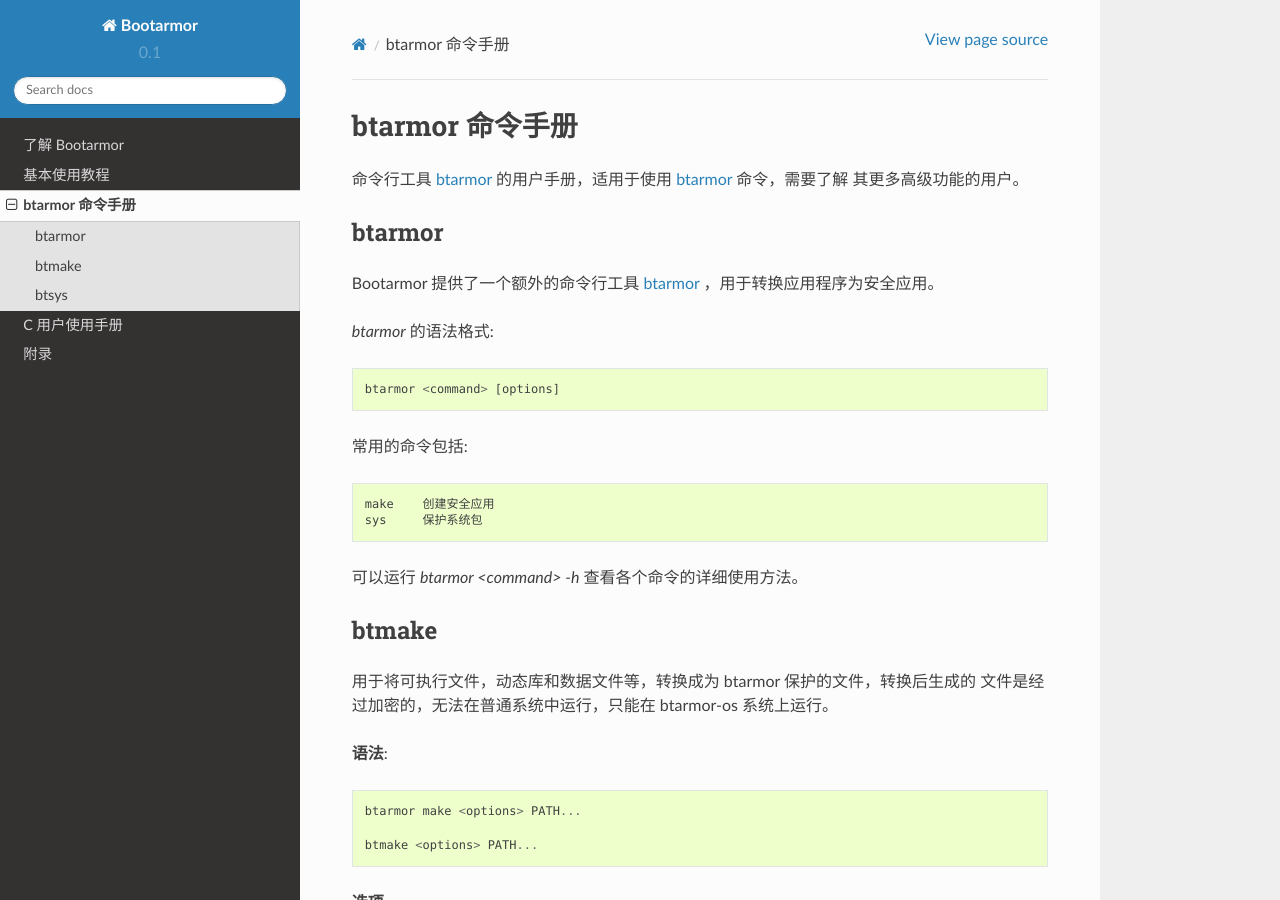
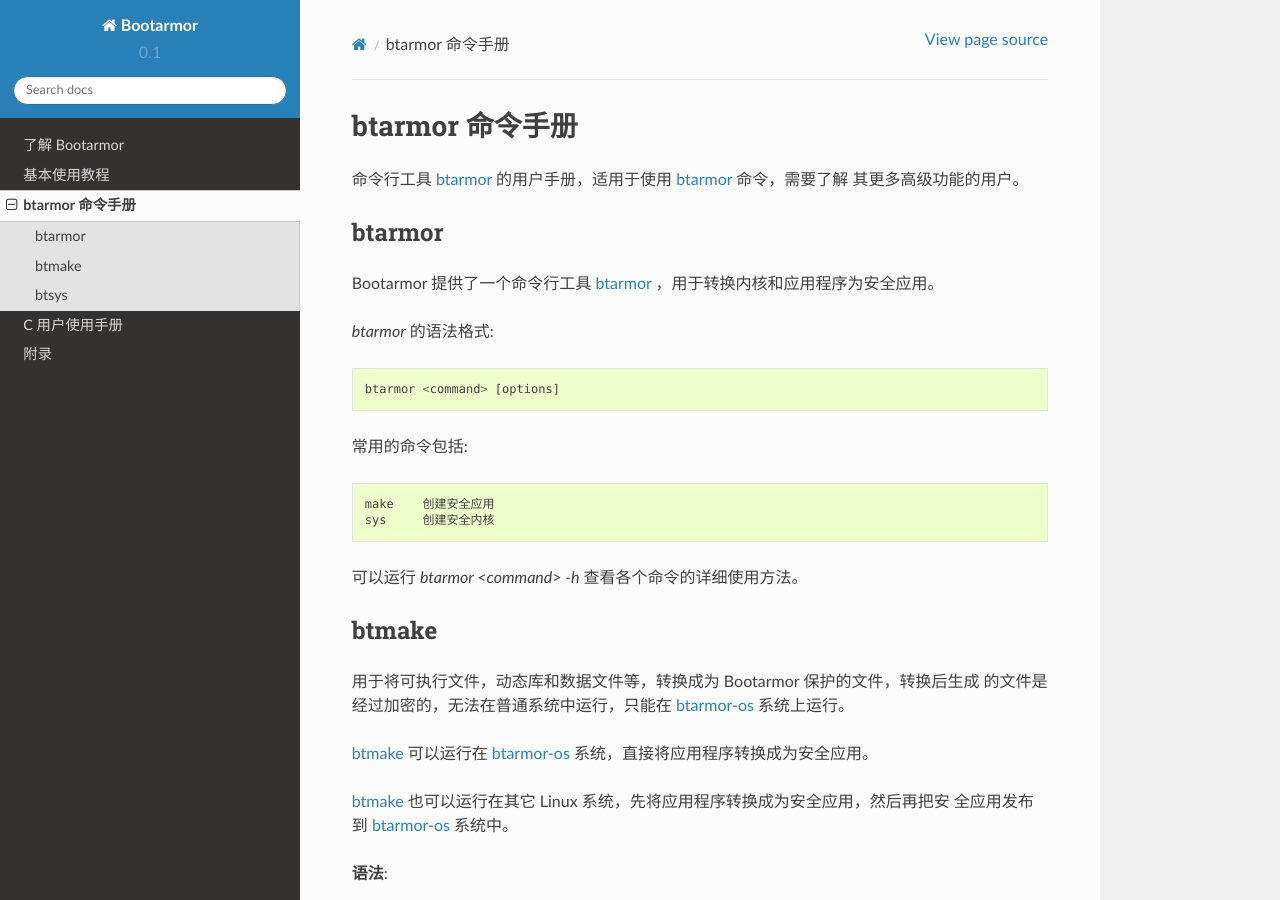
Before and after one commit to dashingsoft/btarmor-docs, a Sphinx documentation site: the page built from docs/btarmor-cli.rst, in a window 1280 px wide and 900 px high. Built offline with Sphinx 7.4.7 and the Read the Docs theme 2.0.0, drawn with Linux system fonts in a browser that asks for light colours; some of the changed text lies outside the part shown.

Commit message:
Refine doc

```diff
--- a/docs/_common_definitions.txt
+++ b/docs/_common_definitions.txt
@@ -1,3 +1,4 @@
 .. |Homepage| replace:: https://github.com/dashingsoft/bootarmor
 
 .. _issues: https://github.com/dashingsoft/bootarmor/issues/
+.. _btarmor-os: 使用安全内核 btarmor-kernel 的 Linux 系统
--- a/docs/btarmor-cli.rst
+++ b/docs/btarmor-cli.rst
@@ -10,7 +10,7 @@
 btarmor
 =======
 
-Bootarmor 提供了一个额外的命令行工具 `btarmor`_ ，用于转换应用程序为安全应用。
+Bootarmor 提供了一个命令行工具 `btarmor`_ ，用于转换内核和应用程序为安全应用。
 
 `btarmor` 的语法格式::
 
@@ -19,7 +19,7 @@
 常用的命令包括::
 
     make    创建安全应用
-    sys     保护系统包
+    sys     创建安全内核
 
 可以运行 `btarmor <command> -h` 查看各个命令的详细使用方法。
 
@@ -28,8 +28,13 @@
 btmake
 ======
 
-用于将可执行文件，动态库和数据文件等，转换成为 btarmor 保护的文件，转换后生成的
-文件是经过加密的，无法在普通系统中运行，只能在 btarmor-os 系统上运行。
+用于将可执行文件，动态库和数据文件等，转换成为 Bootarmor 保护的文件，转换后生成
+的文件是经过加密的，无法在普通系统中运行，只能在 `btarmor-os`_ 系统上运行。
+
+`btmake`_ 可以运行在 `btarmor-os`_ 系统，直接将应用程序转换成为安全应用。
+
+`btmake`_ 也可以运行在其它 Linux 系统，先将应用程序转换成为安全应用，然后再把安
+全应用发布到 `btarmor-os`_ 系统中。
 
 **语法**::
 
@@ -89,7 +94,7 @@
 btsys
 =====
 
-检查系统当前所有安装包，并转换所有系统包为安全应用
+用于创建和安装安全内核。
 
 **语法**::
 
@@ -97,19 +102,14 @@
 
     btsys <options>
 
-**选项**
-
--l, --list			列出系统所有安装的包的状态，是否被保护
-
 **描述**
 
-在安装安全系统内核 `btarmor-kernel` 之后，需要运行一次下面的命令，将系
-统所有的包转换成为安全应用::
+直接运行下面的命令创建安全内核::
 
     btarmor sys
 
-查看当前系统安装包是否已经转换成为安全应用，可以使用下面的命令::
+重新启动系统之后，其内核就已经是安全操作系统 `btarmor-os`_
 
-    btarmor sys -l
+如果已经是安全内核，那么运行该命令则显示安全系统的相关信息。
 
 .. include:: _common_definitions.txt
```
Also changed, not shown: docs/tutorial.rst (+5 -6 lines).
